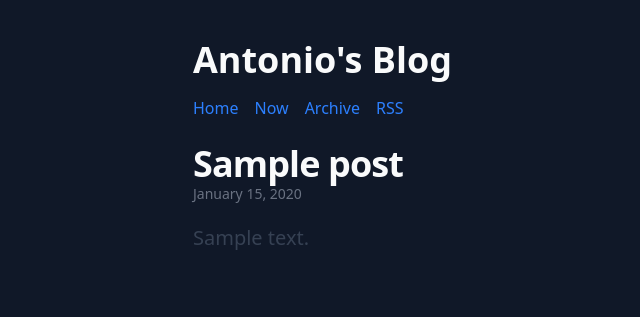
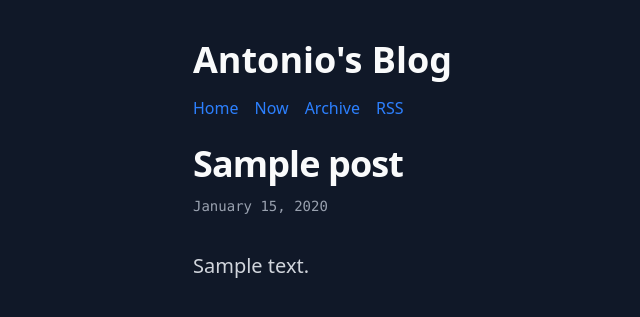
Before and after one commit to Otolock/antoniosantos.io-django, a Django app: a page that uses blog/templates/blog/post_detail.html in a window 1280 px wide. Shown: the top 317 px of the page, without its empty margins (127-767 px from the left). Run offline with Django 5.2, Linux system fonts and the light colour scheme; tables that the repository leaves empty hold one stand-in row (values such as "Sample post"); style sheets or scripts are compiled from the project's sources.

Commit message:
Polish post_detail

```diff
--- a/blog/templates/blog/post_detail.html
+++ b/blog/templates/blog/post_detail.html
@@ -5,12 +5,15 @@
 {% endblock %}
 
 {% block content %}
-<article>
-    <h1 class="text-4xl font-bold tracking-tight">{{ post.title }}</h1>
-    <p class="text-sm text-gray-500">
-        {{ post.published_at|date:"F j, Y" }}
-    </p>
-    <div class="mt-4 prose lg:prose-xl">
+<article class="space-y-8">
+    <header class="space-y-3">
+        <h1 class="text-4xl font-bold tracking-tight">{{ post.title }}</h1>
+        <p class="font-mono text-sm text-gray-400">
+            {{ post.published_at|date:"F j, Y" }}
+        </p>
+    </header>
+
+    <div class="prose prose-invert lg:prose-xl">
         {{ post.body_html|safe }}
     </div>
 </article>
```
